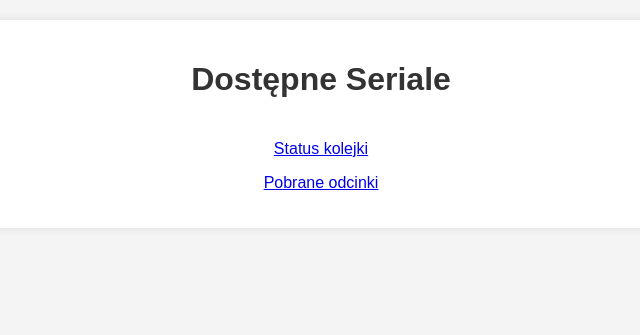
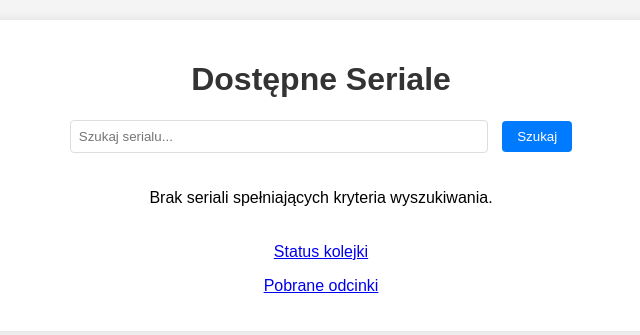
Before and after one commit to Obstein/VOD-Xtream-Downloader, a Flask app: page /seriale/ in a window 1280 px wide. Shown: the top 335 px of the page, without its empty margins (319-959 px from the left). Run offline with Flask 3, Linux system fonts and the light colour scheme; data that the repository does not hold is empty.

Commit message:
Update seriale_list.html

```diff
--- a/templates/seriale_list.html
+++ b/templates/seriale_list.html
@@ -8,6 +8,26 @@
         body { font-family: sans-serif; margin: 20px; background-color: #f4f4f4; }
         .container { max-width: 900px; margin: auto; background: white; padding: 20px; border-radius: 8px; box-shadow: 0 0 10px rgba(0,0,0,0.1); }
         h1 { color: #333; text-align: center; }
+        .search-form { text-align: center; margin-bottom: 20px; }
+        .search-form input[type="text"] {
+            padding: 8px;
+            border: 1px solid #ddd;
+            border-radius: 4px;
+            width: 60%;
+            max-width: 400px;
+            margin-right: 10px;
+        }
+        .search-form button {
+            padding: 8px 15px;
+            background-color: #007bff;
+            color: white;
+            border: none;
+            border-radius: 4px;
+            cursor: pointer;
+        }
+        .search-form button:hover {
+            background-color: #0056b3;
+        }
         .series-grid { display: grid; grid-template-columns: repeat(auto-fill, minmax(180px, 1fr)); gap: 20px; }
         .series-item { border: 1px solid #ddd; border-radius: 5px; padding: 10px; text-align: center; background-color: #fff; box-shadow: 0 2px 5px rgba(0,0,0,0.05); }
         .series-item img { max-width: 100%; height: auto; border-radius: 3px; margin-bottom: 10px; }
@@ -19,6 +39,12 @@
 <body>
     <div class="container">
         <h1>Dostępne Seriale</h1>
+
+        <form class="search-form" action="{{ url_for('seriale.seriale_list') }}" method="get">
+            <input type="text" name="query" placeholder="Szukaj serialu..." value="{{ request.args.get('query', '') }}">
+            <button type="submit">Szukaj</button>
+        </form>
+
         <div class="series-grid">
             {% for serial in seriale %}
             <div class="series-item">
@@ -28,6 +54,9 @@
                 <h2><a href="{{ url_for('seriale.serial_detail', series_id=serial.series_id) }}">{{ serial.name }}</a></h2>
             </div>
             {% endfor %}
+            {% if not seriale %}
+            <p style="grid-column: 1 / -1; text-align: center;">Brak seriali spełniających kryteria wyszukiwania.</p>
+            {% endif %}
         </div>
         <p style="text-align: center; margin-top: 20px;"><a href="{{ url_for('seriale.queue_status') }}">Status kolejki</a></p>
         <p style="text-align: center;"><a href="{{ url_for('seriale.completed_episodes') }}">Pobrane odcinki</a></p>
```
